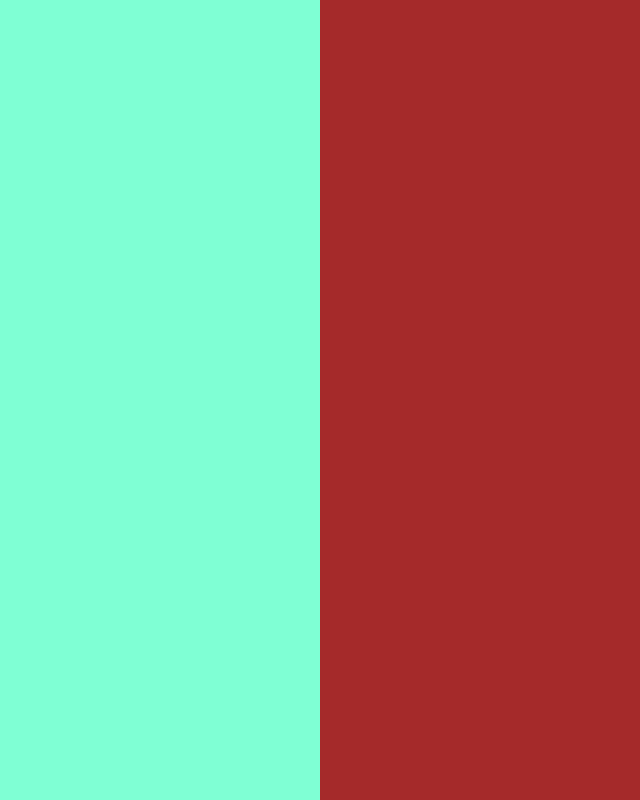
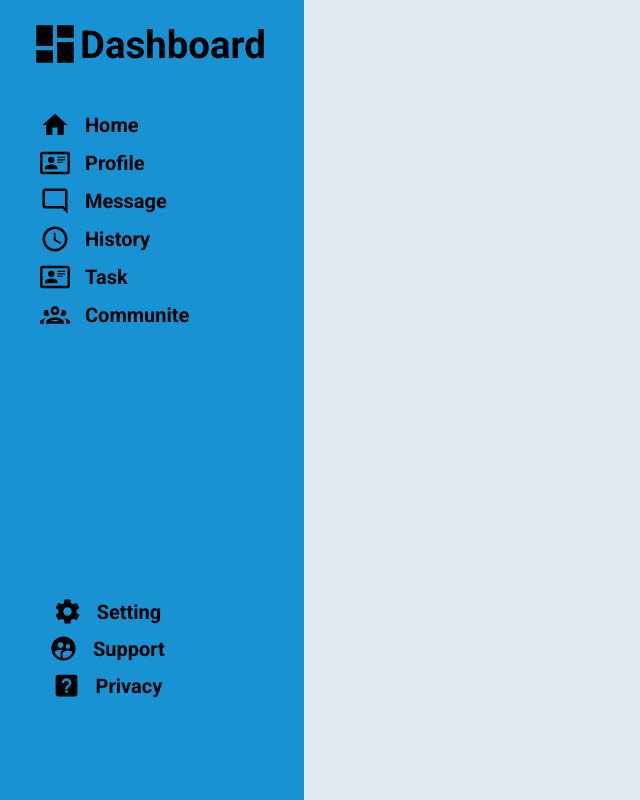
Before and after one commit to moas-20/Admin-Dashboard, a plain HTML site: page index.html in a window 1280 px wide. Shown: the whole page, without its empty margins (0-640 px from the left). Drawn offline with Linux system fonts and the light colour scheme.

Commit message:
fished sidebar styling

```diff
--- a/index.html
+++ b/index.html
@@ -12,8 +12,62 @@
 
 
         <div class="container">
+            <div class="sidebar">
+                <div class="nav">
+                    <img src="imgs/svg/view-dashboard.svg" alt="logo" class="logo">
+                    <h2>Dashboard</h2>
+                </div>
 
-            <div class="sidebar"></div>
+                <div class="side-items">
+                    <div class="item">
+                        <img src="imgs/svg/home.svg" alt="Home">
+                        <p>Home</p>
+                    </div>
+
+                    <div class="item">
+                        <img src="imgs/svg/card-account-details-outline.svg" alt="Profile">
+                        <p>Profile</p>
+                    </div>
+
+                    <div class="item">
+                        <img src="imgs/svg/message-reply-outline.svg" alt="Message">
+                        <p>Message</p>
+                    </div>
+
+                    <div class="item">
+                        <img src="imgs/svg/clock-outline.svg" alt="History">
+                        <p>History</p>
+                    </div>
+
+                    <div class="item">
+                        <img src="imgs/svg/card-account-details-outline.svg" alt="Task">
+                        <p>Task</p>
+                    </div>
+
+                    <div class="item">
+                        <img src="imgs/svg/account-group-outline.svg" alt="communite">
+                        <p>Communite</p>
+                    </div>
+                </div>
+
+
+                <div class="contact">
+                    <div class="item-2">
+                        <img src="imgs/svg/cog.svg" alt="setting">
+                        <p>Setting</p>
+                    </div>
+                    <div class="item-2">
+                        <img src="imgs/svg/account-supervisor-circle.svg" alt="support">
+                        <p>Support</p>
+                    </div>
+                    <div class="item-2">
+                        <img src="imgs/svg/help-box.svg" alt="privacy">
+                        <p>Privacy</p>
+                    </div>
+                </div>
+
+            </div>
+
             <div class="main"></div>
 
         </div>
--- a/style.css
+++ b/style.css
@@ -7,6 +7,23 @@
     src: url(fonts/Roboto-VariableFont_wdth\,wght.ttf);
 }
 
+:root {
+  --primary-blue: #1992d4;
+  --bg-gray: #e2e8f0;
+  --card-white: #ffffff;
+  --accent-orange: #f59e0b;
+  --text-dark: #0f172a;
+  --text-muted: #475569;
+  --search-bg: #f1f5f9;
+
+  /* .card {
+  background-color: var(--card-white);
+  border-left: 4px solid var(--accent-orange);
+} */
+
+}
+
+
 body{
     margin: 0;
     font-family: "robot" ,sans-serif;
@@ -15,16 +32,98 @@ body{
 .container{
     min-height: 100vh;
     display: grid;
-    grid-template-columns: 1fr 3fr;
+    grid-template-columns: 0.6fr 2fr;
     background: blue;
 }
 
 .sidebar{
     grid-column: 1/2;
-    background-color: aquamarine;
+    background-color: #1992d4;
+    display: grid;
+    grid-auto-columns: 1;
+    grid-template-rows: auto 1fr auto;
 
 }
+
+.nav{
+    height: 110px;
+    width: 100%;
+    display: flex;
+    justify-content: space-between;
+    padding-top: 19px;
+
+}
+
+.logo{
+    height: 50px;
+    padding-left: 30px;
+
+}
+
+.nav h2{
+    font-family: "robot",sans-serif;
+    font-size: 2.4em;
+    padding-right: 38px;
+    padding-top: 3px;
+}
+
+.side-items{
+
+    padding-bottom: 40px;
+    display: flex;
+    flex-direction: column;
+    margin-bottom: 0;
+    margin-top: 0;
+    gap: 8px;
+
+
+}
+.side-items img{
+    height: 30px;
+    padding-left: 40px;
+}
+.item{
+    display: flex;
+    align-items: center;
+    gap: 15px;
+}
+.item p{
+    font-family: "robot",sans-serif;
+    font-size: 20px;
+    font-weight: 700;
+
+}
+.contact{
+
+    padding-bottom: 100px;
+    display: flex;
+    flex-direction: column;
+    align-items: center;
+    gap: 8px;
+
+}
+
+.item-2{
+    display: flex;
+    align-items: center;
+    gap: 15px;
+    padding-right: 90px;
+}
+
+.contact img{
+    height: 29px;
+
+}
+.contact p{
+    font-family: "robot",sans-serif;
+    font-size: 20px;
+    font-weight: 700;
+}
+
+
+
 .main{
     grid-column: 2/3;
-    background-color: brown;
+    background-color: #e2e8f0;
+
 }
```
